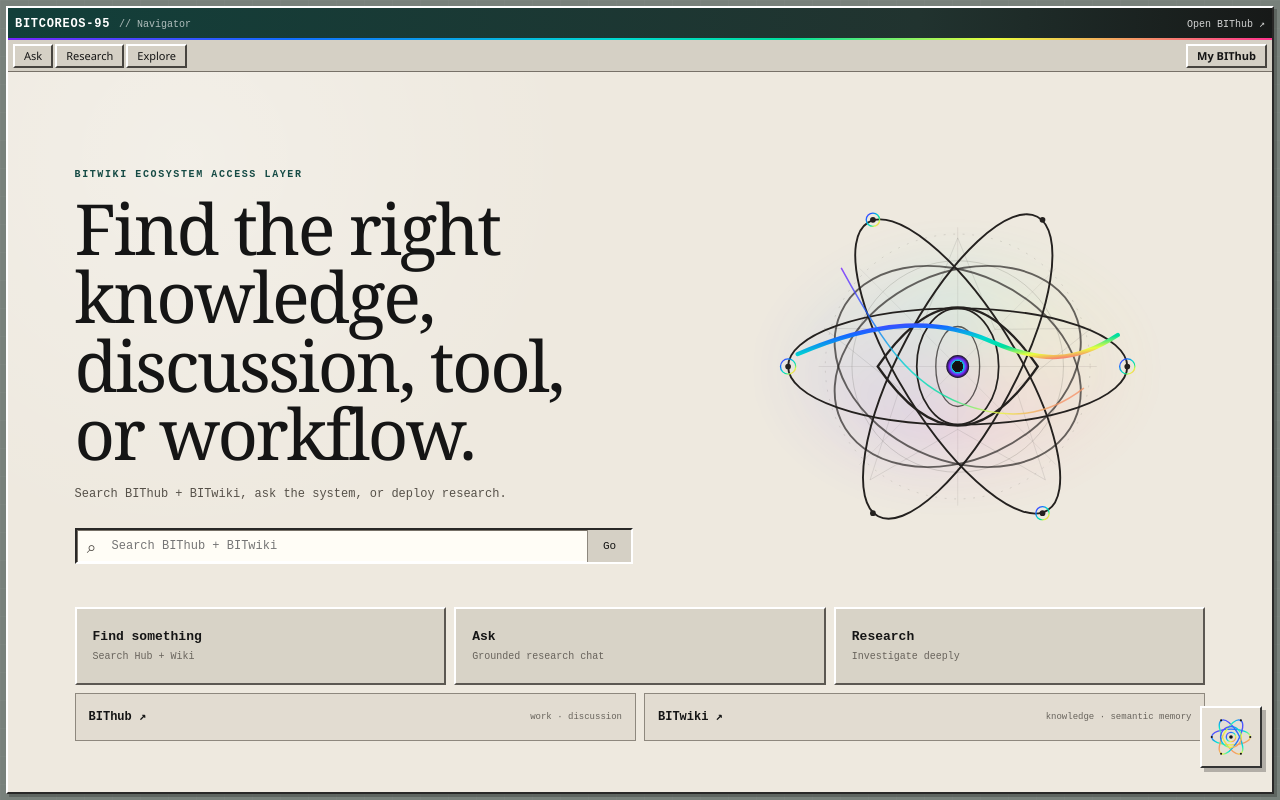
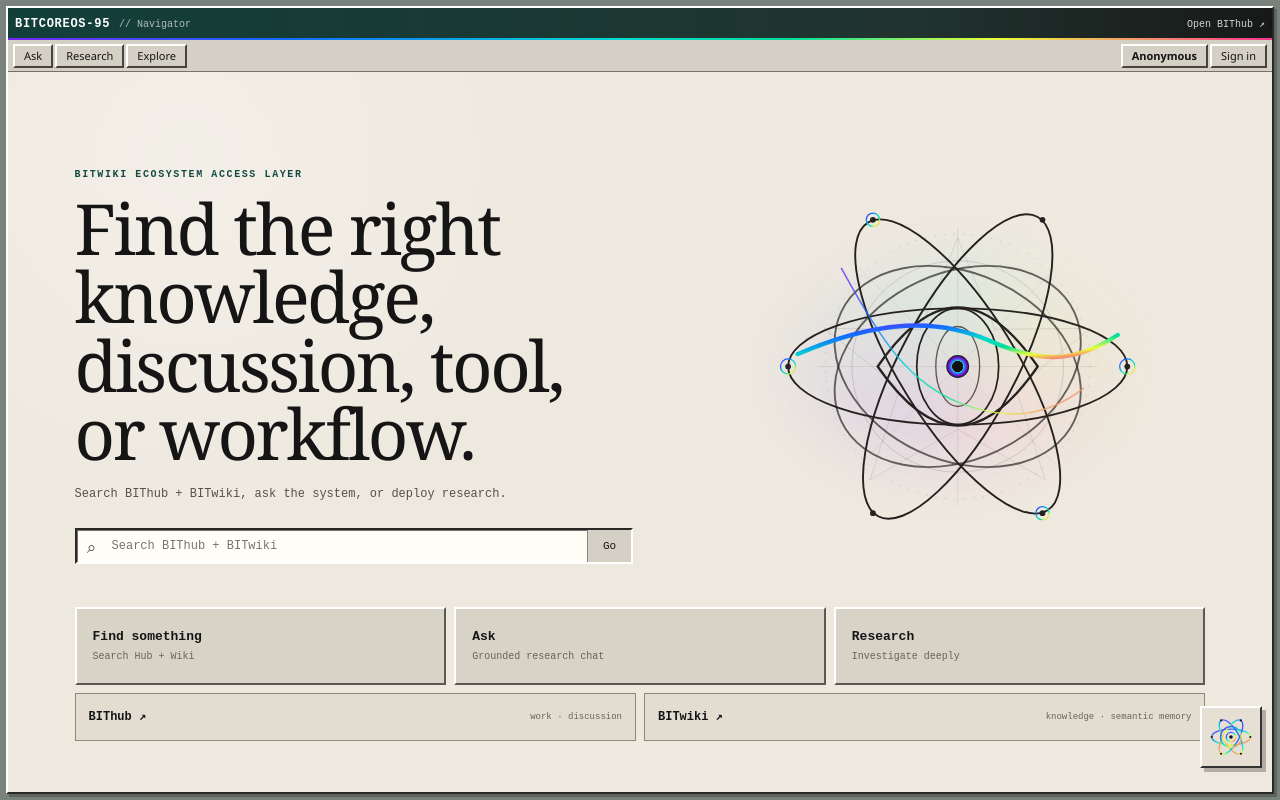
Before and after one commit to bitwikiorg/bitcoreos-95, a Next.js app: page / in a window 1280 px wide. Built offline with nearby package versions, Linux system fonts and the light colour scheme; no server answers.

Commit message:
fix: expose anonymous identity and BIThub sign-in

```diff
--- a/components/Shell.tsx
+++ b/components/Shell.tsx
@@ -38,7 +38,7 @@ export function Shell({ initialView = 'cockpit' }: { initialView?: View }) {
 
   async function refreshAuth() {
     try {
-      const response = await fetch('/api/auth/me', { credentials: 'include' });
+      const response = await fetch('/api/auth/me', { credentials: 'include', cache: 'no-store' });
       if (response.ok) setAuth(await response.json());
     } catch {}
   }
@@ -67,9 +67,11 @@ export function Shell({ initialView = 'cockpit' }: { initialView?: View }) {
           ))}
           <div className="os-tab-spacer" />
           <button className="identity-button" data-active={initialView === 'my'} onClick={() => router.push('/my')}>
-            {auth.user ? `@${auth.user.username}` : 'My BIThub'}
+            {auth.user ? `@${auth.user.username}` : 'Anonymous'}
           </button>
-          {auth.user && <button onClick={logout}>Out</button>}
+          {auth.user
+            ? <button onClick={logout}>Out</button>
+            : <a className="tab-signin" href="/api/auth/login">Sign in</a>}
         </nav>
 
         <div className="os-content">
```
